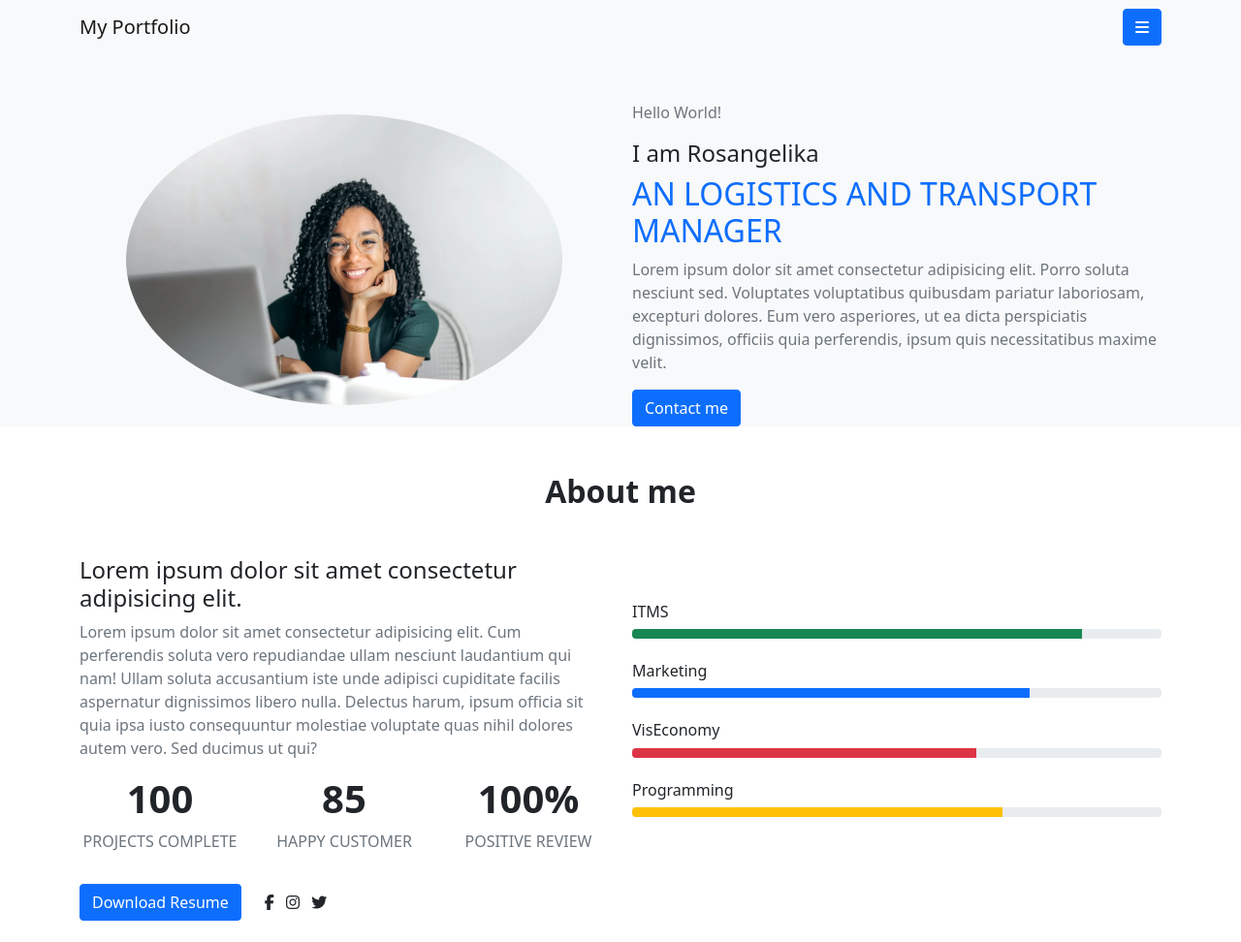
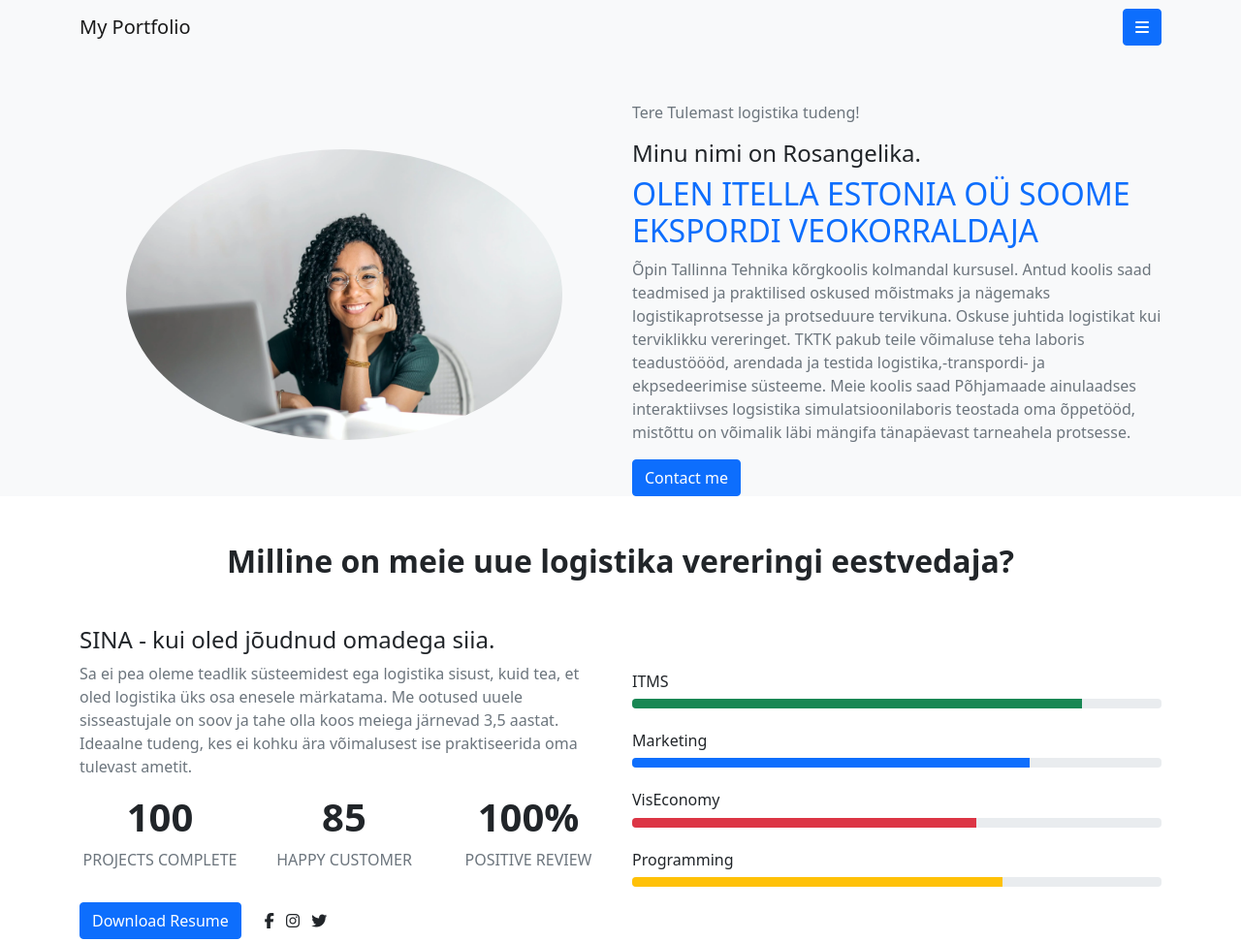
Before and after one commit to Rosangelika/Logistika-tudengi-persoona, a plain HTML site: page index.html in a window 1280 px wide. Shown: the top 972 px of the page at 97% size. Drawn offline with nearby package versions, Linux system fonts and the light colour scheme.

Commit message:
Update index.html

```diff
--- a/index.html
+++ b/index.html
@@ -42,10 +42,10 @@
 
                 <div class="col-md-6">
                     <div class="text">
-                        <p class="text-muted">Hello World!</p>
-                        <h1 class="fs-4">I am Rosangelika</h1>
-                        <h2 class="text-primary text-uppercase">An logistics and transport manager</h2>
-                        <p class="text-muted">Lorem ipsum dolor sit amet consectetur adipisicing elit. Porro soluta nesciunt sed. Voluptates voluptatibus quibusdam pariatur laboriosam, excepturi dolores. Eum vero asperiores, ut ea dicta perspiciatis dignissimos, officiis quia perferendis, ipsum quis necessitatibus maxime velit.</p>
+                        <p class="text-muted">Tere Tulemast logistika tudeng!</p>
+                        <h1 class="fs-4">Minu nimi on Rosangelika.</h1>
+                        <h2 class="text-primary text-uppercase">Olen Itella Estonia OÜ Soome ekspordi veokorraldaja</h2>
+                        <p class="text-muted">Õpin Tallinna Tehnika kõrgkoolis kolmandal kursusel. Antud koolis saad teadmised ja praktilised oskused mõistmaks ja nägemaks logistikaprotsesse ja protseduure tervikuna. Oskuse juhtida logistikat kui terviklikku vereringet. TKTK pakub teile võimaluse teha laboris teadustöööd, arendada ja testida logistika,-transpordi- ja ekpsedeerimise süsteeme. Meie koolis saad Põhjamaade ainulaadses interaktiivses logsistika simulatsioonilaboris teostada oma õppetööd, mistõttu on võimalik läbi mängifa tänapäevast tarneahela protsesse.  </p>
                         <a class="btn btn-primary" href="#contact">Contact me</a>
                     </div>
                 </div>
@@ -56,13 +56,13 @@
     <!--home end-->
 
     <!--about start-->
-    <section class="about bg-white" id="about">
+    <section class="about bg-white" id="Sisseastuja">
 
         <div class="container-lg py-5">
             <!--section about heading-->
             <div class="row">
                 <div class="section-heading text-center">
-                    <h2 class="fw-bold mb-5">About me</h2>
+                    <h2 class="fw-bold mb-5">Milline on meie uue logistika vereringi eestvedaja?</h2>
                 </div>
             </div>
             <!--section about heading-->
@@ -71,9 +71,9 @@
             <div class="row">
                 <!--project area start-->
                 <div class="col-lg-6">
-                    <div class="about-text">
-                        <h3 class="fs-4 mp-3">Lorem ipsum dolor sit amet consectetur adipisicing elit.</h3>
-                        <p class="text-muted">Lorem ipsum dolor sit amet consectetur adipisicing elit. Cum perferendis soluta vero repudiandae ullam nesciunt laudantium qui nam! Ullam soluta accusantium iste unde adipisci cupiditate facilis aspernatur dignissimos libero nulla. Delectus harum, ipsum officia sit quia ipsa iusto consequuntur molestiae voluptate quas nihil dolores autem vero. Sed ducimus ut qui?</p>
+                    <div class="ssiseastuja-text">
+                        <h3 class="fs-4 mp-3">SINA - kui oled jõudnud omadega siia.</h3>
+                        <p class="text-muted">Sa ei pea oleme teadlik süsteemidest ega logistika sisust, kuid tea, et oled logistika üks osa enesele märkatama. Me ootused uuele sisseastujale on soov ja tahe olla koos meiega järnevad 3,5 aastat. Ideaalne tudeng, kes ei kohku ära võimalusest ise praktiseerida oma tulevast ametit.</p>
                     </div>
 
                     <!--stats start-->
```
